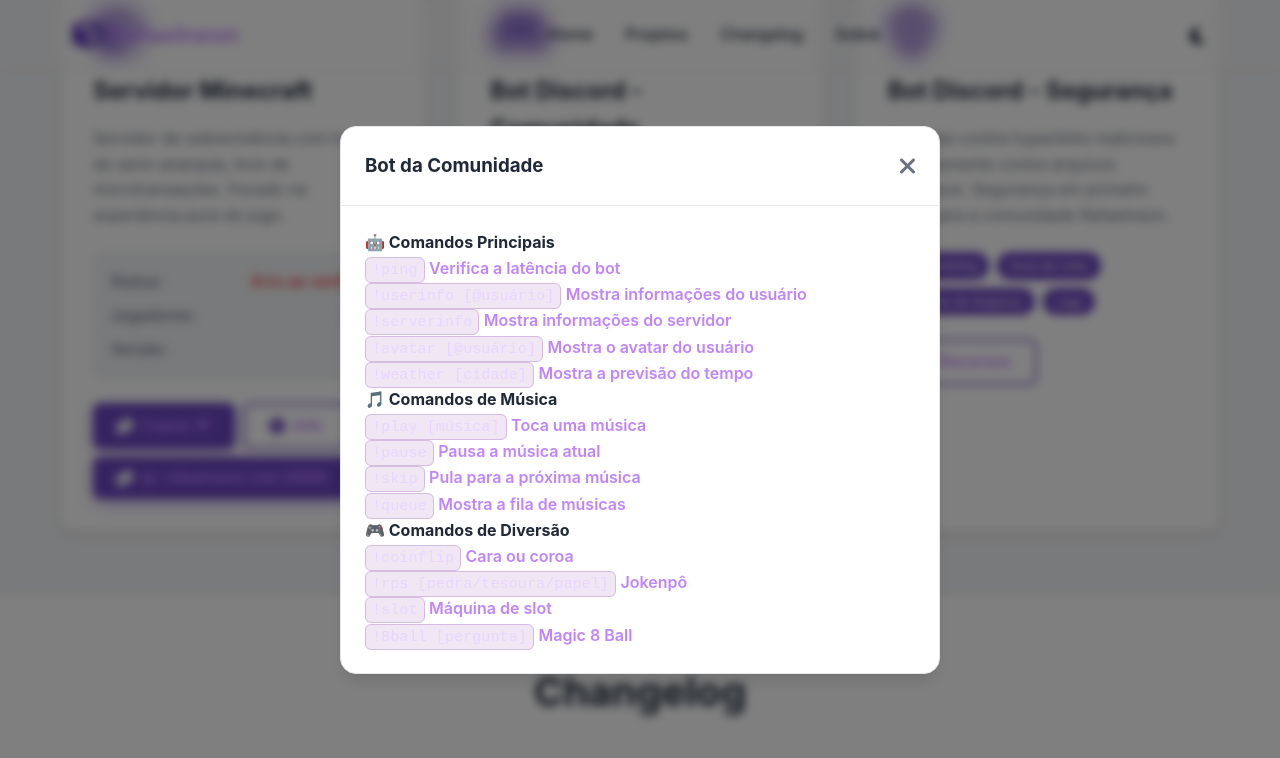
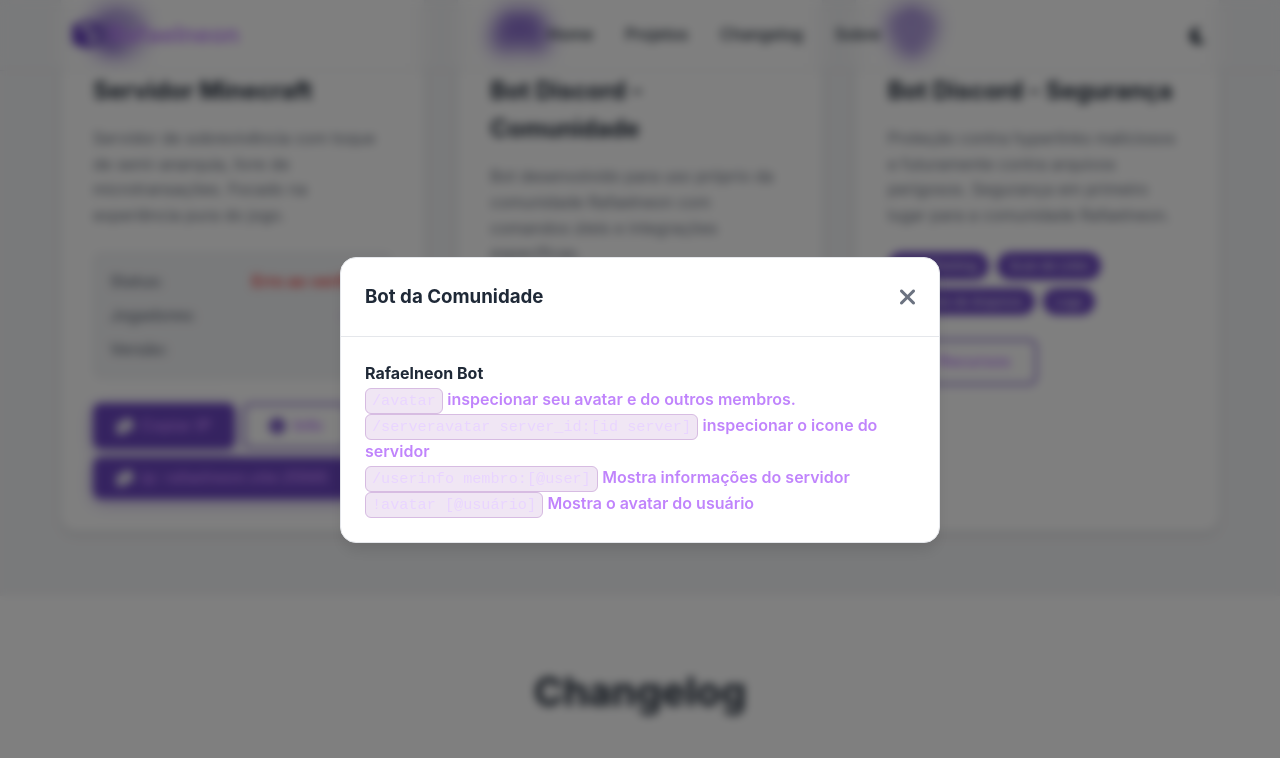
Before and after one commit to Rafaelneon/RafaelNeon, a plain HTML site: page index.html in a window 1280 px wide. Both pictures are taken after a click on the button "Comandos". Shown: the part 867-1625 px from the top of the page. Drawn offline with Linux system fonts and the light colour scheme; no server answers.

Commit message:
Update index.html

```diff
--- a/index.html
+++ b/index.html
@@ -365,67 +365,23 @@ o<!DOCTYPE html>
       title.textContent = 'Bot da Comunidade';
       content = `
                 <div class="info-content">
-                    <h4>🤖 Comandos Principais</h4>
+                    <h4>Rafaelneon Bot</h4>
                     <div class="command-list">
                         <div class="command-item">
-                            <code>!ping</code>
-                            <span>Verifica a latência do bot</span>
+                            <code>/avatar</code>
+                            <span>inspecionar seu avatar e do outros membros.</span>
                         </div>
                         <div class="command-item">
-                            <code>!userinfo [@usuário]</code>
-                            <span>Mostra informações do usuário</span>
+                            <code>/serveravatar server_id:[id server]</code>
+                            <span>inspecionar o icone do servidor</span>
                         </div>
                         <div class="command-item">
-                            <code>!serverinfo</code>
+                            <code>/userinfo membro:[@user]</code>
                             <span>Mostra informações do servidor</span>
                         </div>
                         <div class="command-item">
                             <code>!avatar [@usuário]</code>
                             <span>Mostra o avatar do usuário</span>
-                        </div>
-                        <div class="command-item">
-                            <code>!weather [cidade]</code>
-                            <span>Mostra a previsão do tempo</span>
-                        </div>
-                    </div>
-
-                    <h4>🎵 Comandos de Música</h4>
-                    <div class="command-list">
-                        <div class="command-item">
-                            <code>!play [música]</code>
-                            <span>Toca uma música</span>
-                        </div>
-                        <div class="command-item">
-                            <code>!pause</code>
-                            <span>Pausa a música atual</span>
-                        </div>
-                        <div class="command-item">
-                            <code>!skip</code>
-                            <span>Pula para a próxima música</span>
-                        </div>
-                        <div class="command-item">
-                            <code>!queue</code>
-                            <span>Mostra a fila de músicas</span>
-                        </div>
-                    </div>
-
-                    <h4>🎮 Comandos de Diversão</h4>
-                    <div class="command-list">
-                        <div class="command-item">
-                            <code>!coinflip</code>
-                            <span>Cara ou coroa</span>
-                        </div>
-                        <div class="command-item">
-                            <code>!rps [pedra/tesoura/papel]</code>
-                            <span>Jokenpô</span>
-                        </div>
-                        <div class="command-item">
-                            <code>!slot</code>
-                            <span>Máquina de slot</span>
-                        </div>
-                        <div class="command-item">
-                            <code>!8ball [pergunta]</code>
-                            <span>Magic 8 Ball</span>
                         </div>
                     </div>
                 </div>
```
